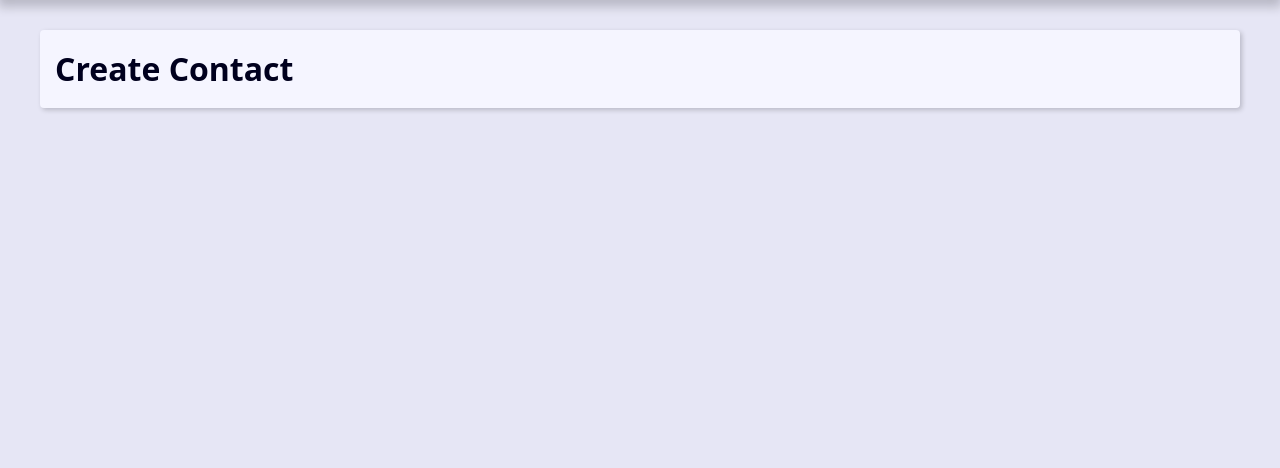
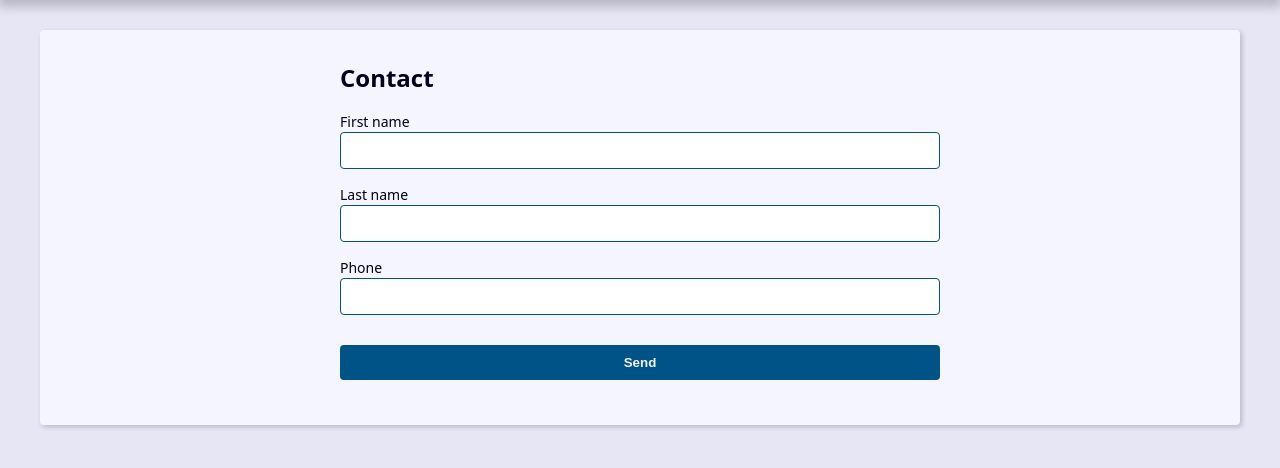
Before and after one commit to fernando-g-fraga/django_agenda, a Django app: page /contact/create/ in a window 1280 px wide. Shown: the part 239-707 px from the top of the page. Run offline with Django 5.2, Linux system fonts and the light colour scheme.

Commit message:
Added django dynamic forms

```diff
--- a/contact/templates/contact/create.html
+++ b/contact/templates/contact/create.html
@@ -1,7 +1,32 @@
-{% extends "global/base.html" %}
+{% extends 'global/base.html' %}
 
 {% block content %}
-<h1>Create Contact</h1>
+  <div class="form-wrapper">
 
+    <h2>Contact</h2>
+
+    <form
+      action={% url "contact:create" %}
+      method="POST"
+      enctype="multipart/form-data">
+      {% csrf_token %}
+
+    <div class="form-content">
+        {% for field in form  %}
+            <div class="form-group">
+            <label for="{{field.id_for_label}}">{{ field.label }}</label>
+            {{ field }}
+            </div>
+        {% endfor %}
+        </div>
+
+
+      <div class="form-content">
+        <div class="form-group">
+          <button class="btn" type="submit">Send</button>
+        </div>
+      </div>
+
+    </form>
+  </div>
 {% endblock content %}
-<h1>Create Contact</h1>
--- a/contact/views/contact_forms.py
+++ b/contact/views/contact_forms.py
@@ -2,11 +2,29 @@ from django.shortcuts import render, get_object_or_404, redirect
 from django.db.models import Q
 from django.core.paginator import Paginator
 from contact.models import Contato
+from django import forms
 from django.http import Http404
 
+class ContactForm(forms.ModelForm):
+    class Meta:
+        model = Contato
+        fields = (
+            'first_name',
+            'last_name',
+            'phone')
+
 def create(request):
+    if request.method == 'POST':
+        context = {
+            'form': ContactForm(request.POST),
+        }
+        return render(
+            request,
+            'contact/create.html',
+            context,
+        )
     context = {
-
+        'form': ContactForm(),
     }
     return render(
         request,
```
